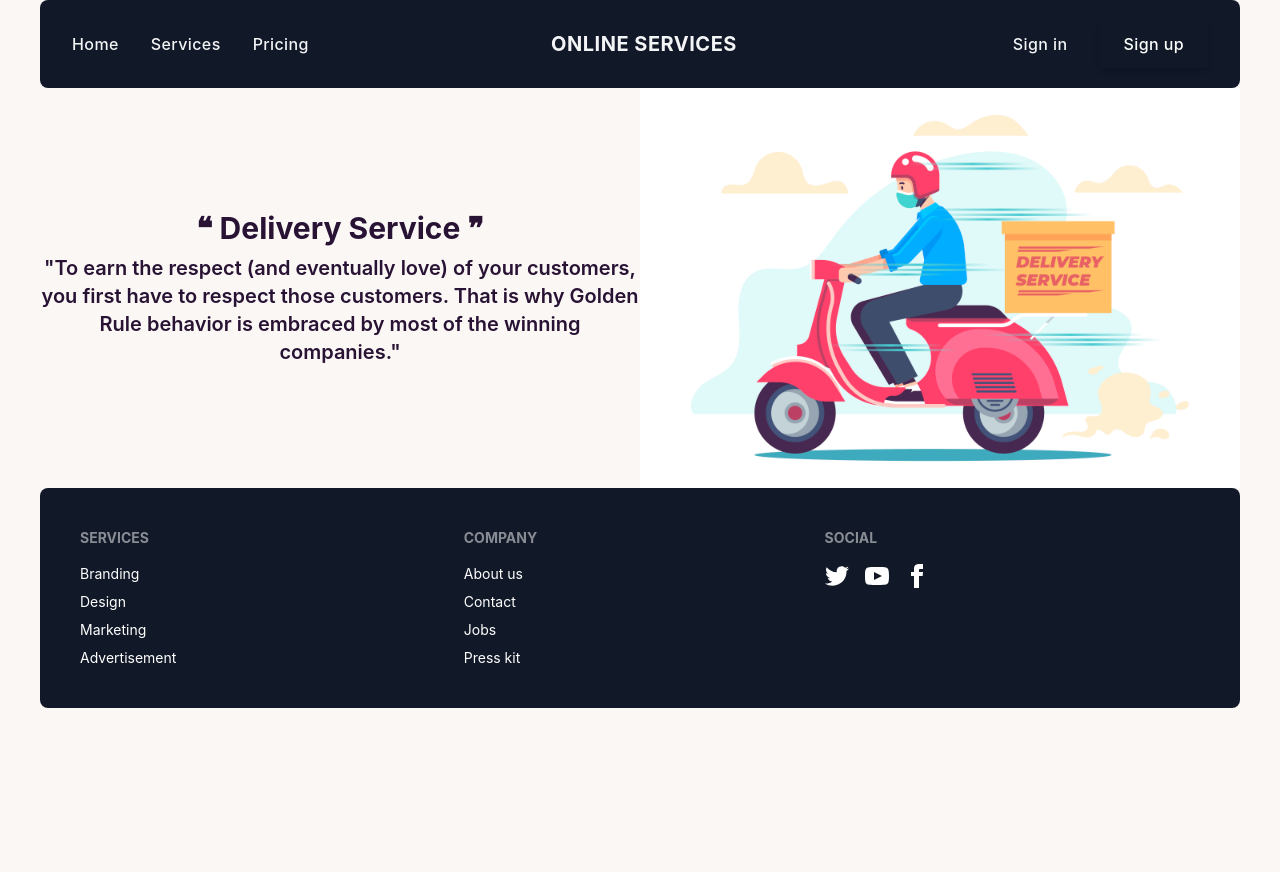
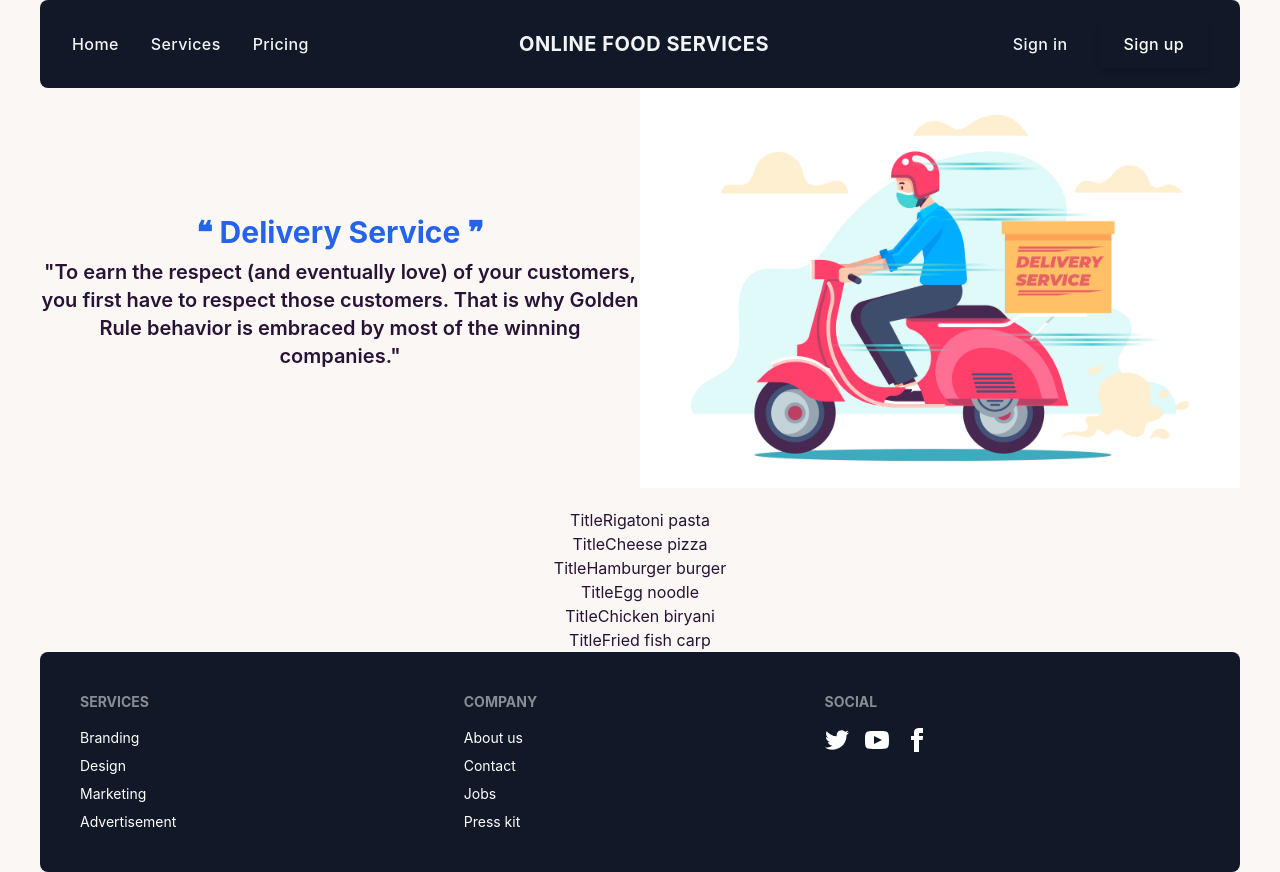
Before and after one commit to RakinulIslam1/Food-service, a React (Create React App) app: page /home in a window 1280 px wide. Before the commit the page ends 800 px from the top, so only its background shows below. Built offline with nearby package versions, Linux system fonts and the light colour scheme.

Commit message:
data loaded

```diff
--- /dev/null
+++ b/public/data.json
@@ -0,0 +1,55 @@
+[
+  {
+    "id" : 1,
+    "title": "Rigatoni pasta",
+    "price": 109.95,
+    "description": "pasta, any of several starchy food preparations (pasta alimentaria) frequently associated with Italian cuisine and made from semolina, the granular product obtained from the endosperm of a type of wheat called durum, and containing a large proportion of gluten (elastic protein). Rigatoni, which comes from the word “rigato” meaning ridged, are short, wide tubes of pasta that have ridges on the outside, but are smooth on the inside. Rigatoni are perfect for big chunkier sauces as their ridges and wide center help capture the sauce perfectly.",
+
+    "image": "https://img.freepik.com/free-photo/rigatoni-pasta-with-chicken-meat-eggplant-tomato-sauce-bowl_2829-10978.jpg?w=740&t=st=1667897082~exp=1667897682~hmac=489efb8541a696f5dd3c5bf4271e7be958ac77d91ef8c577ade3fd4b7aabb8d9.jpg"
+
+  },
+  {
+    "id" : 2,
+    "title": "Cheese pizza",
+    "price": 22.3,
+    "description": "Pizza is one of the most popular foods in the world, and for good reason! It's affordable, delicious, and there's an option for everyone. And it's not just popular in pizza parlors. It's popular in Instagram too! Did you know that pizza has been used on over 40 million posts? For some perspective, sushi has under 25 million, burger has less than 15 million, and tacos has under 8 million. Pizza is clearly one of the most beloved foods on Instagram. It photographs well and there it can be made in infinite varieties. But don't just depend on those beauty shots or slow-mo cheese pulls to get attention to your Instagram posts. You need a snappy caption to go with that gooey goodness. I know it can get tedious, trying to think of something clever to say on every single post. So here is a list of 97 pizza captions for Instagram, all about the perfect pie!. pizza, dish of Italian origin consisting of a flattened disk of bread dough topped with some combination of olive oil, oregano, tomato, olives, mozzarella or other cheese, and many other ingredients, baked quickly—usually, in a commercial setting, using a wood-fired oven heated to a very high temperature",
+
+    "image": "https://img.freepik.com/free-photo/front-view-delicious-cheese-pizza-consists-olives-pepper-tomatoes-dark-surface_179666-34391.jpg?w=740&t=st=1667897169~exp=1667897769~hmac=6d3a83b7d70a519de6c36be612ca28df28e1a2e0872dfe79fa568e738d87b436.jpg"
+
+  },
+  {
+    "id" : 3,
+    "title": "Hamburger burger",
+    "price": 55.99,
+    "description": "The best burgers offer a combination of tastes and textures sweet, sour, salt with a bit of crunch. The patty needs to be juicy, the bun soft but sturdy, and you want the meat/bun/accompaniment ratio to be even from first to last bite.Consumers also used adjectives like “smothered,” “loaded,” “simple,” and “fixings” to describe their burger preferences. Some direct consumer responses highlight all these findings below: Juicy, big, loaded with toppings of my choice. Protein is an important nutrient, but burgers offer way more than that. Whenever you eat a burger, you'll also give your body B-vitamins, iron, zinc, niacin, and other vitamins and minerals.",
+
+    "image": "https://img.freepik.com/free-photo/big-sandwich-hamburger-burger-with-beef-red-onion-tomato-fried-bacon_2829-5398.jpg?w=740&t=st=1667897215~exp=1667897815~hmac=83e42666c7c49c92d696984821e598a65daa88c6d8830fa97a0dc425bc46d043.jpg"
+
+  },
+  {
+    "id" : 4,
+    "title": "Egg noodle",
+    "price": 15.99,
+    "description": "Egg noodles are a significant source of a number of vitamins and minerals, but are an especially good source of many of the B vitamins, including riboflavin, thiamine, folate and niacin, meeting more than 10 percent of the daily value. A type of flat pasta that differs from regular flour and water pasta in that eggs are added to enrich the dough. Several different widths are produced commercially and the noodles are available fresh or dried. They are most often used in soups and casseroles. Benefits. Egg noodles' nutritional content is similar to that of regular pasta but slightly lower in calories, carbs, and protein. They're also often enriched, meaning that certain vitamins and minerals have been added, increasing their nutritional value",
+
+    "image": "https://img.freepik.com/free-photo/egg-noodle-with-red-roasted-pork-wonton-table_1150-13422.jpg?w=740&t=st=1667897412~exp=1667898012~hmac=9cab583d82fd1f669162e8f4378bf2f46c566b0ed85e94b78ec306e90d7e67e2.jpg"
+
+  },
+  {
+    "id" : 5,
+    "title": "Chicken biryani",
+    "price": 695,
+    "description": "Chicken Biryani is a savory chicken and rice dish that includes layers of chicken, rice, and aromatics that are steamed together. The bottom layer of rice absorbs all the chicken juices as it cooks, giving it a tender texture and rich flavor, while the top layer of rice turns out white and fluffy. Simply put, biryani is a spiced mix of meat and rice, traditionally cooked over an open fire in a leather pot. It is combined in different ways with a variety of components to create a number of highly tasty and unique flavor combinations. Originally from Persia, and introduced in India by Mughal rulers, the dish is a delight to eat and a challenge for chefs to prepare. In a perfect pot of biryani, every grain of rice is separate, yet infused with aromas of various spices and has meat or vegetables paired with it.",
+
+    "image": "https://img.freepik.com/free-photo/indian-chicken-biryani-served-terracotta-bowl-with-yogurt-white-background-selective-focus_466689-72554.jpg?w=740&t=st=1667897655~exp=1667898255~hmac=b31ab13839d1d862835422122e06add61c29b1f7d3b839cf837cfce1749a10a4.jpg"
+
+  },
+  {
+    "id" : 6,
+    "title": "Fried fish carp",
+    "price": 168,
+    "description": "Fried fish is any fish or shellfish that has been prepared by frying. Often, the fish is covered in batter, egg and breadcrumbs, flour, or herbs and spices before being fried and served, often with a slice of lemon. Fish is fried in many parts of the world, and fried fish is an important food in many cuisines. For many cultures, fried fish is historically derived from pescado frito, and the traditional fish and chips dish of England which it may have inspired. The latter remains a staple take-out dish of the UK and its former and present colonies. Fried fishcakes made of cod (and other white fish, such as haddock, halibut or whiting) are a widely available in the frozen food sections of U.S. grocery stores. Long John Silver's, Skipper's, Captain D's, and Arthur Treacher's are well-known North American chain restaurants that serve fried fish as their main food offering. Catfish are also a prevalent farm-raised type of fish that is often served fried throughout the world. A classic fried fish recipe from France is the Sole meunière.",
+
+    "image": "https://img.freepik.com/free-photo/fried-fish-carp-fresh-vegetable-salad-wooden-table_2829-19923.jpg?w=740&t=st=1667898057~exp=1667898657~hmac=90ee25f05938026d81e63e45933fc2a80d93c49e93a6fe343f5ec6025e00e108.jpg"
+  }
+]
--- a/src/App.js
+++ b/src/App.js
@@ -18,6 +18,9 @@ function App() {
         {
           path: "home",
           element: <Home></Home>,
+          loader: () =>{
+            return fetch('data.json');
+          }
         },
         {
           path: "services",
--- a/src/components/Home/Header.js
+++ b/src/components/Home/Header.js
@@ -48,7 +48,7 @@ export const Header = () => {
             class="inline-flex items-center lg:mx-auto"
           >
             <span class="ml-2 text-xl font-bold tracking-wide text-gray-100 uppercase">
-              Online Services
+              Online Food Services
             </span>
           </Link>
           <ul class="flex items-center hidden ml-auto space-x-8 lg:flex">
@@ -107,7 +107,7 @@ export const Header = () => {
                         class="inline-flex items-center"
                       >
                         <span class="ml-2 text-xl font-bold tracking-wide text-gray-800 uppercase">
-                          Online Services
+                          Online Food Services
                         </span>
                       </Link>
                     </div>
@@ -159,7 +159,7 @@ export const Header = () => {
                           Pricing
                         </Link>
                       </li>
-                      <li>
+                      {/* <li>
                         <Link
                           to="/"
                           aria-label="Sign in"
@@ -168,17 +168,17 @@ export const Header = () => {
                         >
                           Sign in
                         </Link>
-                      </li>
-                      <li>
+                      </li> */}
+                      {/* <li>
                         <Link
                           to="/"
-                          class="inline-flex items-center justify-center w-full h-12 px-6 font-medium tracking-wide text-white transition duration-200 rounded shadow-md bg-deep-purple-accent-400 hover:bg-deep-purple-accent-700 focus:shadow-outline focus:outline-none"
+                          class="inline-flex items-center justify-center w-full h-12 px-6 font-medium tracking-wide transition duration-200 rounded shadow-md bg-deep-purple-accent-400 hover:bg-deep-purple-accent-700 focus:shadow-outline focus:outline-none"
                           aria-label="Sign up"
                           title="Sign up"
                         >
                           Sign up
                         </Link>
-                      </li>
+                      </li> */}
                     </ul>
                   </nav>
                 </div>
--- a/src/components/Home/Home.js
+++ b/src/components/Home/Home.js
@@ -1,13 +1,19 @@
 import React from 'react';
+import { useLoaderData } from 'react-router-dom';
 import img from '../Home/3683230.jpg'
+import HomeServices from './HomeServices';
 
 
 const Home = () => {
+    const data = useLoaderData();
     return (
-      <div className="grid md:grid-cols-2 items-center">
       <div>
-          <h2 className="text-3xl font-bold mb-2">❝ Delivery Service ❞</h2>
-          <p className="text-xl font-semibold">
+        <div className="grid md:grid-cols-2 items-center mb-5">
+          <div>
+            <h2 className="text-3xl font-bold mb-2 mt-5 text-blue-600">
+              ❝ Delivery Service ❞
+            </h2>
+            <p className="text-xl font-semibold mb-3">
               "To earn the respect (and eventually love) of your customers, you
               first have to respect those customers. That is why Golden Rule
               behavior is embraced by most of the winning companies."
@@ -17,6 +23,15 @@ const Home = () => {
             <img src={img} alt="" />
           </div>
         </div>
+        <div>
+            {
+                data.map( service => <HomeServices
+                key={service.id}
+                service={service}
+                ></HomeServices>)
+            }
+        </div>
+      </div>
     );
 };
 
--- /dev/null
+++ b/src/components/Home/HomeServices.js
@@ -0,0 +1,13 @@
+import React from 'react';
+
+const HomeServices = ({service}) => {
+    const { title, image, description, price } = service;
+    return (
+      <div>
+        <h2>Title{title}</h2>
+        {/* <img src={image} alt="" /> */}
+      </div>
+    );
+};
+
+export default HomeServices;
```
Lines whose indentation alone changed are shown as unchanged.
